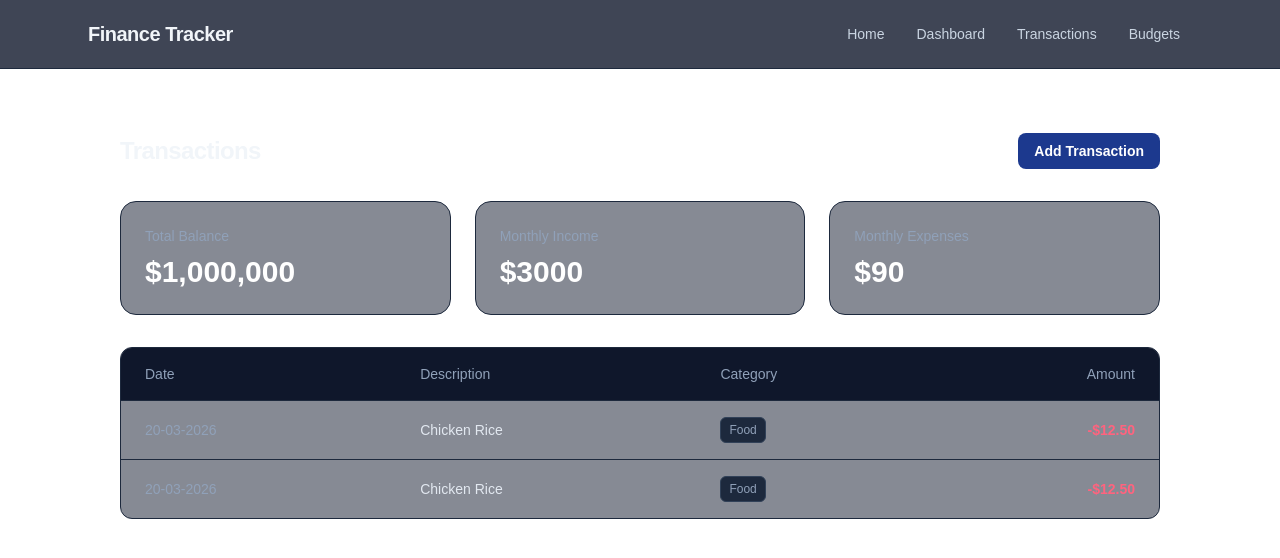
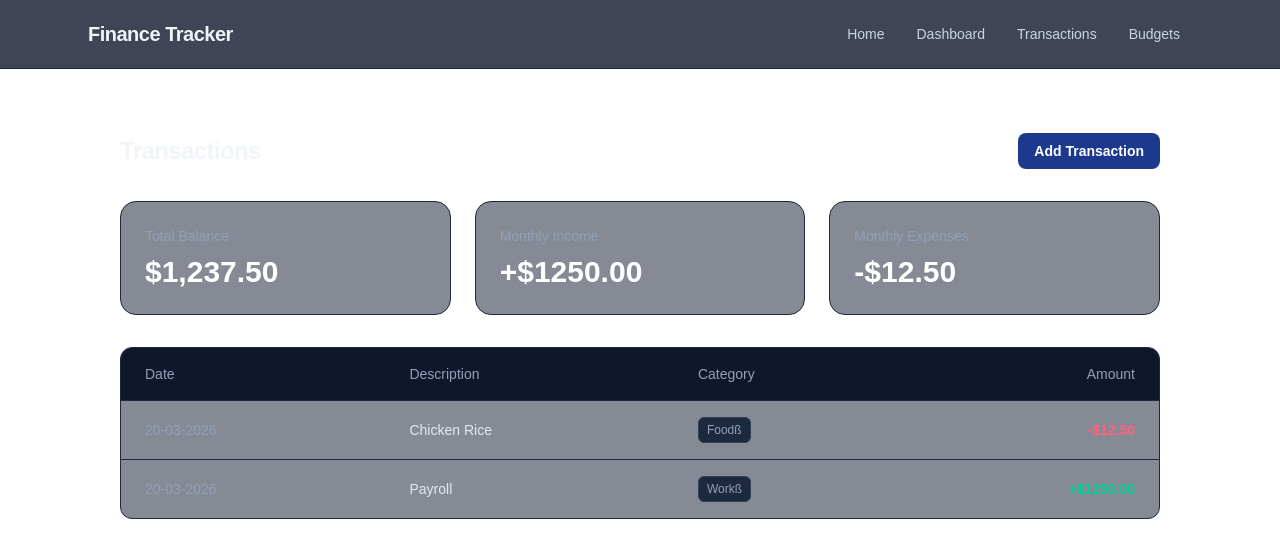
Before and after one commit to XiyanM/finance-tracker, a Next.js app: page /transactions in a window 1280 px wide. Shown: the top 558 px of the page. Built offline with nearby package versions, Linux system fonts and the light colour scheme.

Commit message:
feat(transactions): calculate total balance, income and expenses from mock data

```diff
--- a/app/transactions/page.tsx
+++ b/app/transactions/page.tsx
@@ -1,4 +1,5 @@
 import { Transaction } from "@/types"
+import { useState } from "react";
 
 const MOCK_DATA: Transaction[] = [
     {
@@ -11,15 +12,21 @@ const MOCK_DATA: Transaction[] = [
     },
     {
         id: "1",
-        amount: 12.50,
-        category: "Food",
-        description: "Chicken Rice",
+        amount: 1250,
+        category: "Work",
+        description: "Payroll",
         date: "20-03-2026",
-        type: "expense"
+        type: "income"
     }
 ];
 
 export default function TransactionsPage() {
+    const [isOpen, setIsOpen] = useState(false); // default: closed
+
+    const totalIncome = MOCK_DATA.filter(tx => tx.type === 'income').reduce((sum, tx) => sum + tx.amount, 0);
+    const totalExpenses = MOCK_DATA.filter(tx => tx.type === 'expense').reduce((sum, tx) => sum + tx.amount, 0);
+    const totalBalance = totalIncome - totalExpenses;
+
     return (
         <main className="max-w-7xl mx-auto p-8 space-y-8">
             {/* Header Section */}
@@ -33,17 +40,19 @@ export default function TransactionsPage() {
             <div className="grid grid-cols-1 md:grid-cols-3 gap-6">
                 <div className="p-6 rounded-2xl border border-slate-800 bg-slate-900/50 backdrop-blur-sm">
                     <p className="text-sm font-medium text-slate-400">Total Balance</p>
-                    <h2 className="text-3xl font-bold text-white mt-2">$1,000,000</h2>
+                    <h2 className="text-3xl font-bold text-white mt-2">
+                        ${totalBalance.toLocaleString(undefined, { minimumFractionDigits: 2 })}
+                    </h2>
                 </div>
 
                 <div className="p-6 rounded-2xl border border-slate-800 bg-slate-900/50 backdrop-blur-sm">
                     <p className="text-sm font-medium text-slate-400">Monthly Income</p>
-                    <h2 className="text-3xl font-bold text-white mt-2">$3000</h2>
+                    <h2 className="text-3xl font-bold text-white mt-2">+${totalIncome.toFixed(2)}</h2>
                 </div>
 
                 <div className="p-6 rounded-2xl border border-slate-800 bg-slate-900/50 backdrop-blur-sm">
                     <p className="text-sm font-medium text-slate-400">Monthly Expenses</p>
-                    <h2 className="text-3xl font-bold text-white mt-2">$90</h2>
+                    <h2 className="text-3xl font-bold text-white mt-2">-${totalExpenses.toFixed(2)}</h2>
                 </div>
             </div>
 
@@ -65,7 +74,7 @@ export default function TransactionsPage() {
                                 <td className="px-6 py-4 font-medium text-slate-200">{tx.description}</td>
                                 <td className="px-6 py-4 text-slate-400">
                                     <span className="inline-flex items-center rounded-md bg-slate-800 px-2 py-1 text-xs font-medium border border-slate-700">
-                                        {tx.category}
+                                        {tx.category}ß
                                     </span>
                                 </td>
                                 <td className={`px-6 py-4 text-right font-semibold ${tx.type === "income" ? "text-emerald-400" : "text-rose-400"
```
